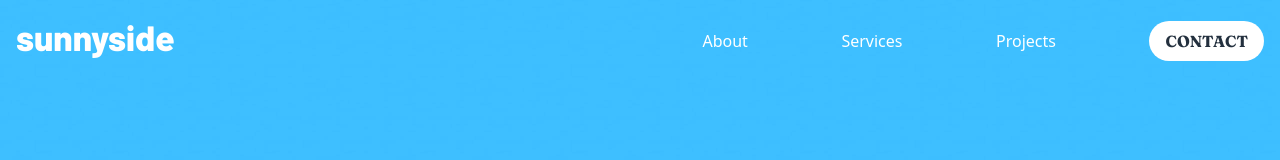
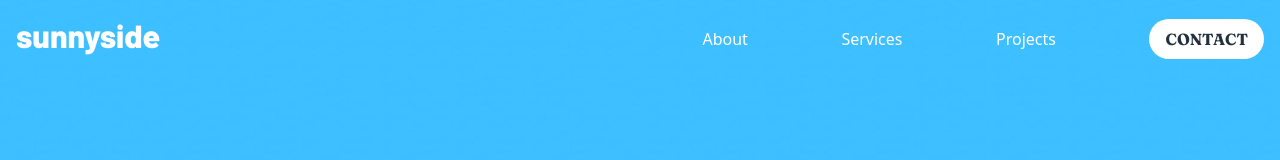
Before and after one commit to fadwaMohamed/sunnyside-agency-landing-page, a plain HTML site: page index.html in a window 1280 px wide. Shown: the top 160 px of the page. Drawn offline with nearby package versions, Linux system fonts and the light colour scheme.

Commit message:
fix width

```diff
--- a/css/styles.css
+++ b/css/styles.css
@@ -35,11 +35,13 @@ body{
     min-width: 180px;
     width: auto !important;
     width: 180px;
+    overflow: hidden;
+    text-overflow: ellipsis;
 }
 h3 {
     font-family: Barlow;
     font-weight: 800;
-    font-size: 2.2rem;
+    font-size: 2rem;
 }
 
 /* first part (header) */
```
